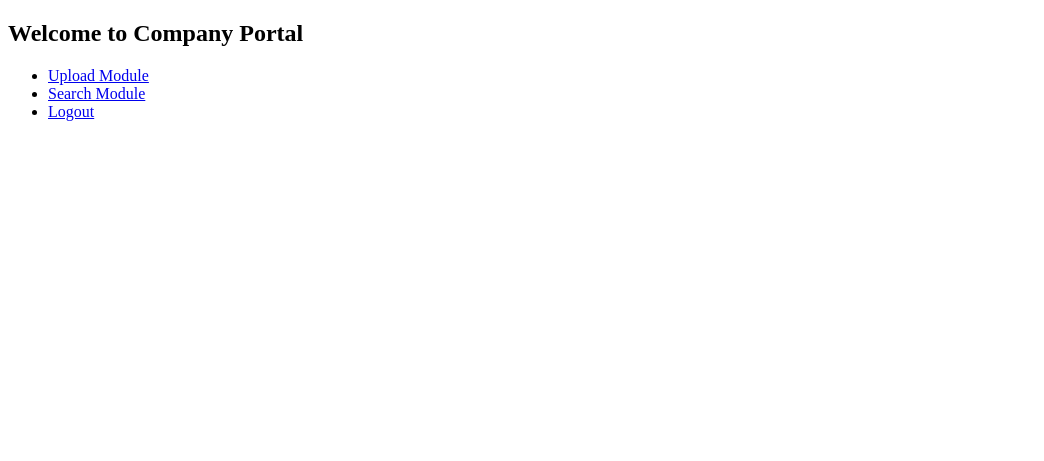
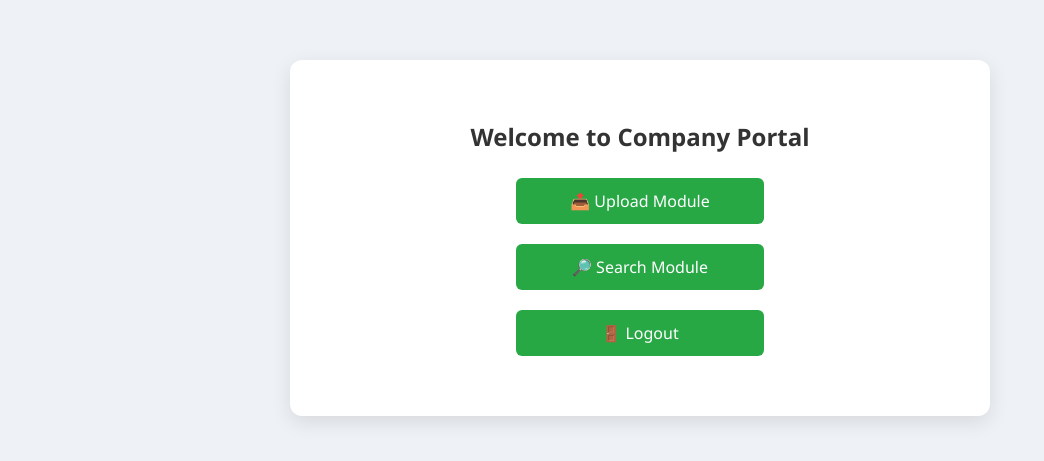
Before and after one commit to mawjngvux/webserver_honeypot, a Flask app: page / in a window 1280 px wide. Shown: the top 461 px of the page, without its empty margins (0-1044 px from the left). Run offline with Flask 3, Linux system fonts and the light colour scheme; the visitor is signed in with stand-in values (Sample User, id 1); parts of the project's set-up code (start-up, migrations or seed data) failed here and were passed over.

Commit message:
updatate index template

```diff
--- a/templates/index.html
+++ b/templates/index.html
@@ -1,12 +1,69 @@
-<!doctype html>
-<html>
-<head><title>Welcome</title></head>
+<!DOCTYPE html>
+<html lang="en">
+<head>
+  <meta charset="UTF-8">
+  <title>Welcome to Company Portal</title>
+  <style>
+    body {
+      margin: 0;
+      padding: 0;
+      font-family: 'Segoe UI', Tahoma, Geneva, Verdana, sans-serif;
+      background-color: #eef1f5;
+      display: flex;
+      justify-content: center;
+      align-items: flex-start;
+      padding-top: 60px;
+    }
+
+    .container {
+      background: #fff;
+      padding: 40px 50px;
+      border-radius: 12px;
+      box-shadow: 0 6px 20px rgba(0, 0, 0, 0.1);
+      text-align: center;
+      max-width: 600px;
+      width: 100%;
+    }
+
+    h2 {
+      color: #333;
+      margin-bottom: 25px;
+    }
+
+    ul {
+      list-style: none;
+      padding: 0;
+    }
+
+    li {
+      margin: 20px 0;
+    }
+
+    a {
+      text-decoration: none;
+      background-color: #28a745;
+      color: white;
+      padding: 12px 24px;
+      border-radius: 6px;
+      font-size: 16px;
+      transition: background-color 0.3s ease;
+      display: inline-block;
+      width: 200px;
+    }
+
+    a:hover {
+      background-color: #218838;
+    }
+  </style>
+</head>
 <body>
-  <h2>Welcome to Company Portal</h2>
+  <div class="container">
+    <h2>Welcome to Company Portal</h2>
     <ul>
-    <li><a href="/upload">Upload Module</a></li>
-    <li><a href="/search">Search Module</a></li>
-    <li><a href="/logout">Logout</a></li>
-  </ul>
+      <li><a href="/upload">📤 Upload Module</a></li>
+      <li><a href="/search">🔎 Search Module</a></li>
+      <li><a href="/logout">🚪 Logout</a></li>
+    </ul>
+  </div>
 </body>
 </html>
```
